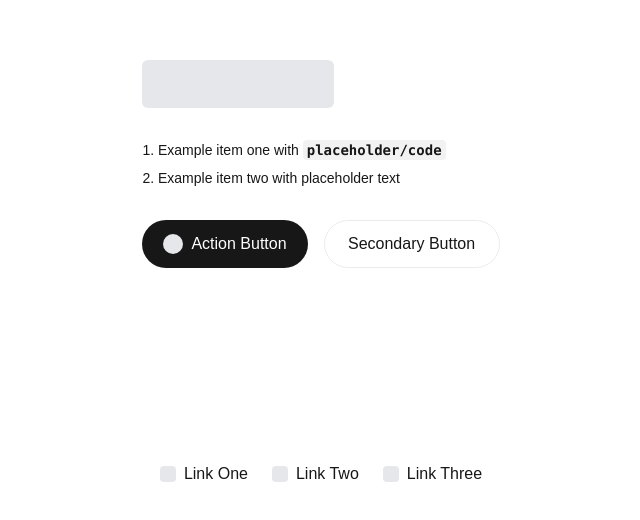
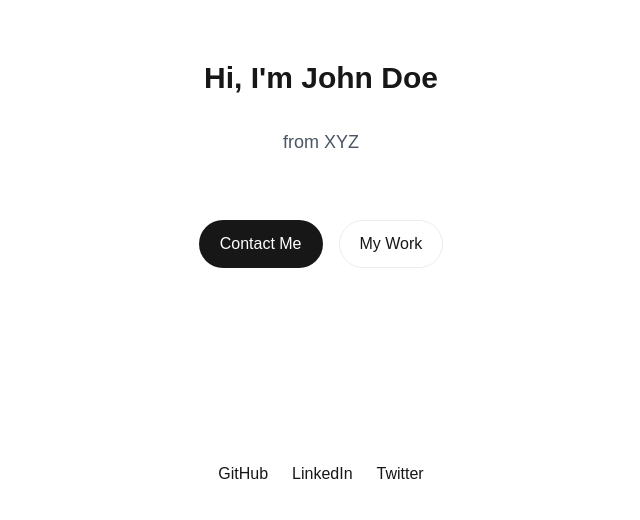
Before and after one commit to EsawAdhana/portfolio, a Next.js app: page / in a window 1280 px wide. Shown: the part 236-756 px from the top of the page, without its empty margins (319-959 px from the left). Built offline with nearby package versions, Linux system fonts and the light colour scheme.

Commit message:
Refactor page.tsx

```diff
--- a/app/page.tsx
+++ b/app/page.tsx
@@ -1,34 +1,26 @@
-import Image from "next/image";
-
 export default function Home() {
   return (
     <div className="grid grid-rows-[20px_1fr_20px] items-center justify-items-center min-h-screen p-8 pb-20 gap-16 sm:p-20">
-      <main className="flex flex-col gap-8 row-start-2 items-center sm:items-start">
-        <div className="h-12 w-48 bg-gray-200 rounded-md" />
+      <main className="flex flex-col gap-8 row-start-2 items-center">
+        <h1 className="text-3xl font-bold text-center">
+          Hi, I'm John Doe
+        </h1>
+        <p className="text-lg text-gray-600 dark:text-gray-300">
+          from XYZ
+        </p>
 
-        <ol className="list-inside list-decimal text-sm text-center sm:text-left">
-          <li className="mb-2">
-            Example item one with{" "}
-            <code className="bg-black/[.05] dark:bg-white/[.06] px-1 py-0.5 rounded font-semibold">
-              placeholder/code
-            </code>
-          </li>
-          <li>Example item two with placeholder text</li>
-        </ol>
-
-        <div className="flex gap-4 items-center flex-col sm:flex-row">
+        <div className="flex gap-4 items-center flex-col sm:flex-row mt-8">
           <a
             className="rounded-full border border-solid border-transparent transition-colors flex items-center justify-center bg-foreground text-background gap-2 hover:bg-[#383838] dark:hover:bg-[#ccc] text-sm sm:text-base h-10 sm:h-12 px-4 sm:px-5"
             href="#"
           >
-            <div className="h-5 w-5 bg-gray-200 rounded-full" />
-            Action Button
+            Contact Me
           </a>
           <a
-            className="rounded-full border border-solid border-black/[.08] dark:border-white/[.145] transition-colors flex items-center justify-center hover:bg-[#f2f2f2] dark:hover:bg-[#1a1a1a] hover:border-transparent text-sm sm:text-base h-10 sm:h-12 px-4 sm:px-5 sm:min-w-44"
+            className="rounded-full border border-solid border-black/[.08] dark:border-white/[.145] transition-colors flex items-center justify-center hover:bg-[#f2f2f2] dark:hover:bg-[#1a1a1a] hover:border-transparent text-sm sm:text-base h-10 sm:h-12 px-4 sm:px-5"
             href="#"
           >
-            Secondary Button
+            My Work
           </a>
         </div>
       </main>
@@ -38,22 +30,19 @@ export default function Home() {
           className="flex items-center gap-2 hover:underline hover:underline-offset-4"
           href="#"
         >
-          <div className="h-4 w-4 bg-gray-200 rounded" />
-          Link One
+          GitHub
         </a>
         <a
           className="flex items-center gap-2 hover:underline hover:underline-offset-4"
           href="#"
         >
-          <div className="h-4 w-4 bg-gray-200 rounded" />
-          Link Two
+          LinkedIn
         </a>
         <a
           className="flex items-center gap-2 hover:underline hover:underline-offset-4"
           href="#"
         >
-          <div className="h-4 w-4 bg-gray-200 rounded" />
-          Link Three
+          Twitter
         </a>
       </footer>
     </div>
```
